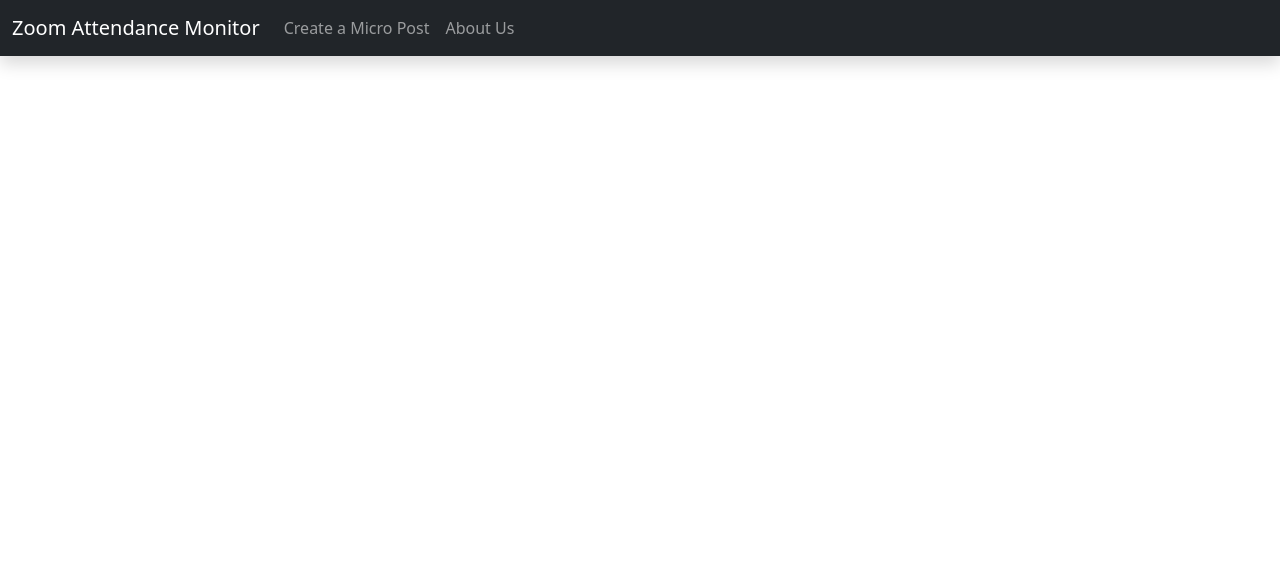
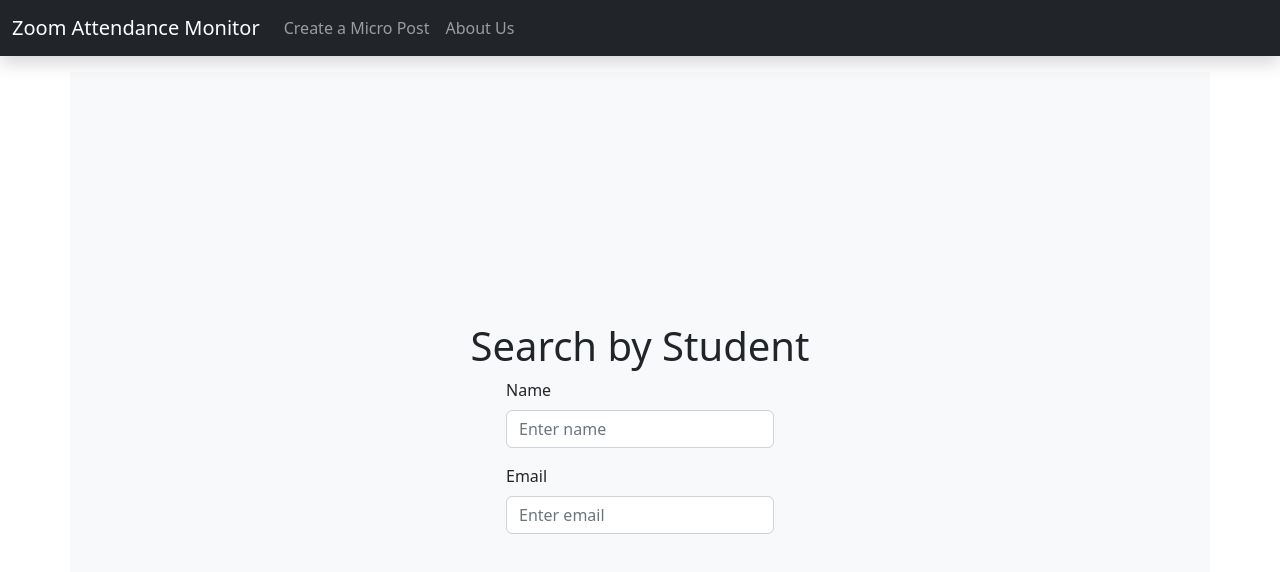
Before and after one commit to CUNYTechPrep/zoom-attendance-monitor, a React (Vite) app in the folder frontend/: page /search/student in a window 1280 px wide. Shown: the top 572 px of the page. Built offline with nearby package versions, Linux system fonts and the light colour scheme.

Commit message:
Create the ui of the form

```diff
--- a/frontend/src/App.jsx
+++ b/frontend/src/App.jsx
@@ -6,6 +6,7 @@ import AboutUsPage from './pages/AboutUsPage';
 import HomePage from './pages/HomePage';
 
 import './App.css';
+import SearchFormStudents from './pages/SearchFormStudents';
 
 function Navigation() {
   return (
@@ -42,6 +43,7 @@ function App() {
             <Route path="/posts/new" element={<PostFormPage />} />
             <Route path="/posts/:id" element={<ShowPostPage />} />
             <Route path="/about-us" element={<AboutUsPage />} />
+            <Route path="/search/student" element={<SearchFormStudents />} />
             <Route path="/" element={<HomePage />} />
           </Routes>
         </div>
--- a/frontend/src/pages/HomePage.jsx
+++ b/frontend/src/pages/HomePage.jsx
@@ -1,10 +1,12 @@
+import { Link } from "react-router-dom";
+
 function HomePage() {
   return (
     <div className="home-wrapper d-flex flex-column justify-content-center align-items-center text-center w-100 bg-light">
       <h1 className="mb-4">ZOOM ATTENDANCE</h1>
       <div className="d-grid gap-3 w-100 px-3" style={{ maxWidth: '300px' }}>
         <button className="btn btn-primary btn-lg">Search by Meeting</button>
-        <button className="btn btn-secondary btn-lg">Search by Student</button>
+        <Link className="btn btn-secondary btn-lg" to="/search/student">Search by Student</Link>
       </div>
     </div>
   );
--- /dev/null
+++ b/frontend/src/pages/SearchFormStudents.jsx
@@ -0,0 +1,21 @@
+function SearchFormStudents() {
+  return (
+    <div className="home-wrapper d-flex flex-column justify-content-center align-items-center text-center w-100 bg-light">
+      <h1>Search by Student</h1>
+      <div className="d-grid gap-3 w-100 px-3" style={{ maxWidth: '300px' }}>
+        <form className="mb-3">
+          <div className="mb-3 text-start">
+            <label htmlFor="name" className="form-label">Name</label>
+            <input type="text" className="form-control" id="name" placeholder="Enter name" />
+          </div>
+          <div className="mb-3 text-start">
+            <label htmlFor="email" className="form-label me-3">Email</label>
+            <input type="email" className="form-control" id="email" placeholder="Enter email" />
+          </div>
+        </form>
+      </div>
+    </div>
+  );
+}
+
+export default SearchFormStudents;
```
